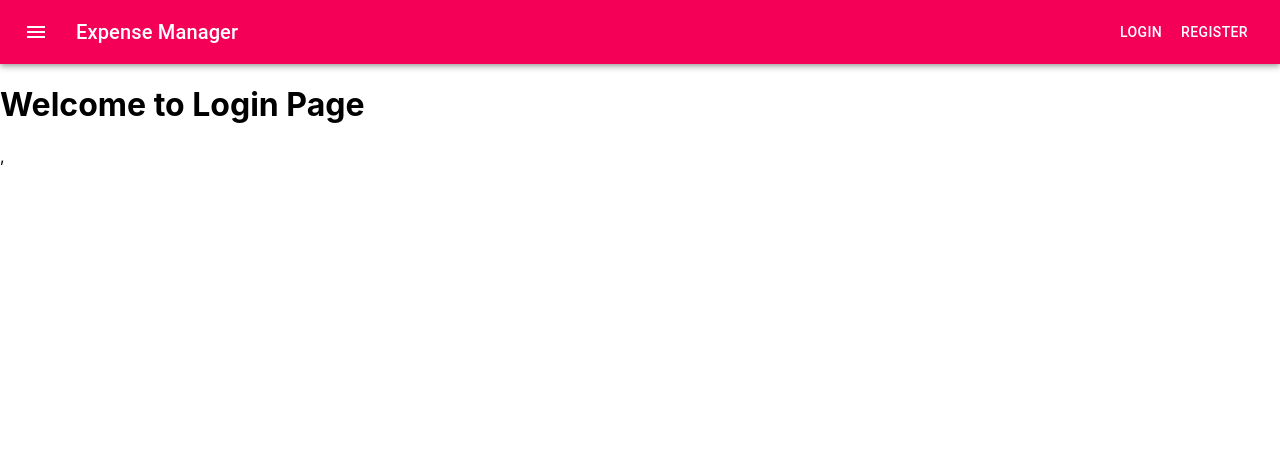
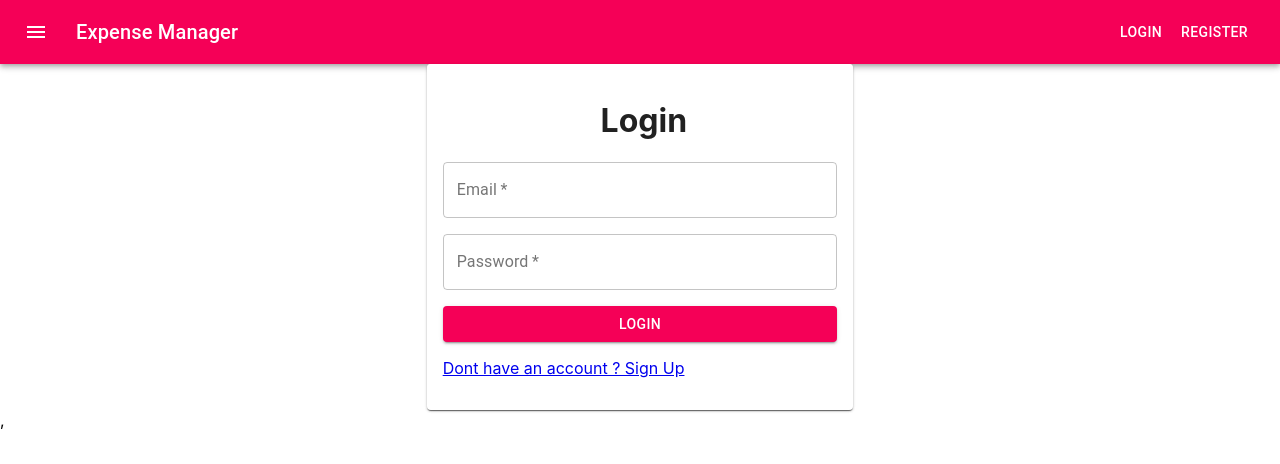
Before and after one commit to Usman2661/ExpenseManagerFrontend, a React (Create React App) app: page / in a window 1280 px wide. Shown: the top 464 px of the page. Built offline with nearby package versions, Linux system fonts and the light colour scheme.

Commit message:
added login form

```diff
--- a/src/App.tsx
+++ b/src/App.tsx
@@ -1,10 +1,8 @@
 import React from 'react';
-import logo from './logo.svg';
 import './App.css';
 import { Route, Switch } from 'react-router-dom';
-import Login from './components/login';
+import { Login } from './components/login';
 import Navbar from './components/Navbar';
-import { UserTest } from './components/UserTest';
 import { Register } from './components/register';
 
 function App() {
@@ -13,8 +11,7 @@ function App() {
       <Navbar></Navbar>
       <Switch>
         <Route path='/' component={Login} exact />
-        <Route path='/users' component={UserTest} exact />
-        <Route path='/register' component={Register} />
+        <Route path='/register' component={Register} exact />
       </Switch>
     </main>
   );
--- a/src/components/login.tsx
+++ b/src/components/login.tsx
@@ -1,13 +1,105 @@
-import React, { Component } from 'react';
+import React, { Component, useState } from 'react';
+import Paper from '@material-ui/core/Paper';
+import Grid from '@material-ui/core/Grid';
+import Card from '@material-ui/core/Card';
+import CardActions from '@material-ui/core/CardActions';
+import CardContent from '@material-ui/core/CardContent';
+import Button from '@material-ui/core/Button';
+import InputLabel from '@material-ui/core/InputLabel';
+import MenuItem from '@material-ui/core/MenuItem';
+import FormControl from '@material-ui/core/FormControl';
+import Select from '@material-ui/core/Select';
+import TextField from '@material-ui/core/TextField';
+import { useMutation } from '@apollo/react-hooks';
+import { CREATE_USER } from '../graphQL/mutation/user.mutation';
+import { Link } from 'react-router-dom';
+import Alert from '@material-ui/lab/Alert';
 
-export class Login extends Component {
-  render() {
-    return (
+export function Login() {
+  const [formData, setFormData] = useState({
+    email: '',
+    password: '',
+  });
+  const { email, password } = formData;
+
+  const onChange = (e: any) => {
+    setFormData({ ...formData, [e.target.name]: e.target.value });
+  };
+
+  const loginUser = (e: any) => {
+    e.preventDefault();
+    console.log(formData);
+  };
+  return (
+    <div>
       <div>
-        <h1>Welcome to Login Page</h1>
+        <div className='loginForm'>
+          <Grid container justify='center' alignItems='center'>
+            <Grid item xs={12} sm={8} md={6} lg={4}>
+              <Paper className='login'>
+                <Card className='loginCard '>
+                  <CardContent>
+                    <div style={{ marginLeft: '40%' }}>
+                      {' '}
+                      <h1> Login </h1>
+                    </div>
+                    <form className='loginForm'>
+                      <Grid container spacing={2}>
+                        <Grid item xs={12} sm={12}>
+                          <TextField
+                            id='email'
+                            name='email'
+                            label='Email'
+                            variant='outlined'
+                            type='email'
+                            color='secondary'
+                            value={email}
+                            onChange={(e) => onChange(e)}
+                            required
+                            fullWidth
+                          />
+                        </Grid>
+                        <Grid item xs={12} sm={12}>
+                          <TextField
+                            id='password'
+                            name='password'
+                            label='Password'
+                            variant='outlined'
+                            type='password'
+                            color='secondary'
+                            value={password}
+                            onChange={(e) => onChange(e)}
+                            required
+                            fullWidth
+                          />
+                        </Grid>
+
+                        <Grid item xs={12} sm={12}>
+                          <Button
+                            variant='contained'
+                            color='secondary'
+                            type='submit'
+                            fullWidth
+                            onClick={loginUser}
+                          >
+                            Login
+                          </Button>
+                        </Grid>
+                        <Grid item xs={12} sm={12}>
+                          <Link to='/register'>
+                            Dont have an account ? Sign Up
+                          </Link>
+                        </Grid>
+                      </Grid>
+                    </form>
+                  </CardContent>
+                  <CardActions></CardActions>
+                </Card>
+              </Paper>
+            </Grid>
+          </Grid>
+        </div>
       </div>
-    );
-  }
+    </div>
+  );
 }
-
-export default Login;
--- a/src/components/register.tsx
+++ b/src/components/register.tsx
@@ -5,17 +5,12 @@ import Card from '@material-ui/core/Card';
 import CardActions from '@material-ui/core/CardActions';
 import CardContent from '@material-ui/core/CardContent';
 import Button from '@material-ui/core/Button';
-import Typography from '@material-ui/core/Typography';
 import InputLabel from '@material-ui/core/InputLabel';
 import MenuItem from '@material-ui/core/MenuItem';
-import FormHelperText from '@material-ui/core/FormHelperText';
 import FormControl from '@material-ui/core/FormControl';
 import Select from '@material-ui/core/Select';
 import TextField from '@material-ui/core/TextField';
-import axios from 'axios';
-import { useQuery, Query } from 'react-apollo';
 import { useMutation } from '@apollo/react-hooks';
-import { IUser } from '../models/User';
 import { CREATE_USER } from '../graphQL/mutation/user.mutation';
 import { Link } from 'react-router-dom';
 import Alert from '@material-ui/lab/Alert';
```
Also changed, not shown: src/components/home.tsx (added, +9 -0 lines).
